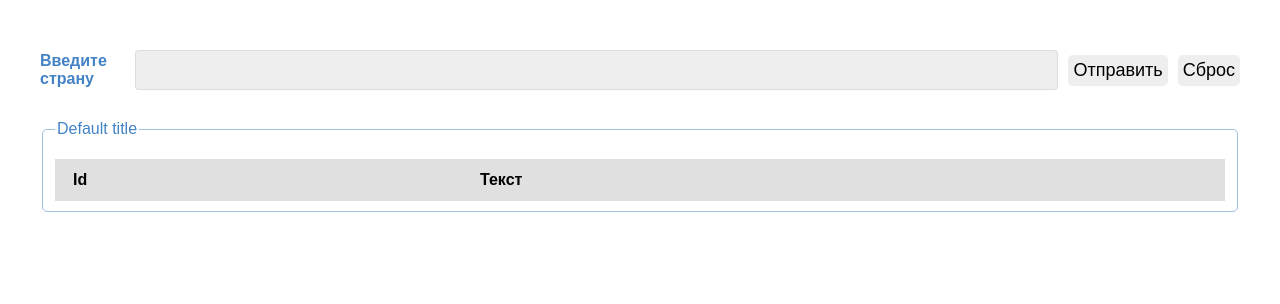
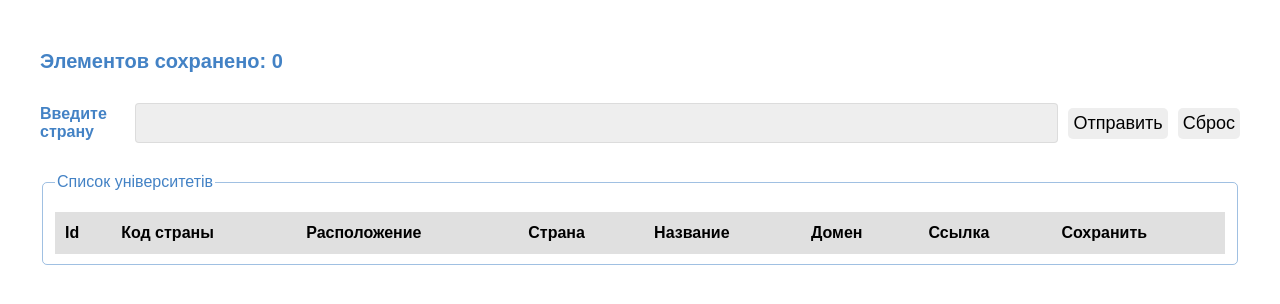
Before and after one commit to cyber-wf13/task-3, a Vue app: page / in a window 1280 px wide. Shown: the top 304 px of the page. Built offline with nearby package versions, Linux system fonts and the light colour scheme.

Commit message:
Add logic to save and load info of table

```diff
--- a/src/App.vue
+++ b/src/App.vue
@@ -1,7 +1,10 @@
 <template>
   <div class="container">
     <div class="content">
-      <form class="content__form form" @submit.prevent="handleSubmitForm">
+      <h2 class="content__title">
+        Элементов сохранено: {{ savedListItemsCount }}
+      </h2>
+      <form class="content__form form" @submit.enter.prevent="handleSubmitForm">
         <TextField
           class="form__field"
           title="Введите страну"
@@ -19,7 +22,7 @@
         </button>
       </form>
 
-      <ItemsField />
+      <ItemsField title="Список університетів" :listItems="universInfo" />
     </div>
   </div>
 </template>
@@ -35,6 +38,7 @@ export default {
     return {
       countryInput: "",
       universInfo: [],
+      savedListItemsCount: Number(localStorage.getItem("checkedItems")) || 0,
     };
   },
   methods: {
@@ -59,6 +63,7 @@ export default {
     handleResetForm() {
       this.countryInput = "";
       this.universInfo = [];
+      localStorage.clear();
     },
   },
 };
@@ -70,8 +75,14 @@ export default {
 .content {
   padding: 50px 0 0;
 
+  &__title {
+    color: $c-accent;
+    font-size: rem(20);
+    margin-bottom: rem(30);
+  }
+
   &__form {
-    margin-bottom: em(30);
+    margin-bottom: rem(30);
   }
 }
 
--- a/src/components/ItemsField.vue
+++ b/src/components/ItemsField.vue
@@ -5,7 +5,13 @@
       <thead class="field-table__head">
         <tr class="field-table__row field-table__head-row">
           <th class="field-table__ceil field-table__head-ceil">Id</th>
-          <th class="field-table__ceil field-table__head-ceil">Текст</th>
+          <th class="field-table__ceil field-table__head-ceil">Код страны</th>
+          <th class="field-table__ceil field-table__head-ceil">Расположение</th>
+          <th class="field-table__ceil field-table__head-ceil">Страна</th>
+          <th class="field-table__ceil field-table__head-ceil">Название</th>
+          <th class="field-table__ceil field-table__head-ceil">Домен</th>
+          <th class="field-table__ceil field-table__head-ceil">Ссылка</th>
+          <th class="field-table__ceil field-table__head-ceil">Сохранить</th>
         </tr>
       </thead>
       <tbody class="field-table__body">
@@ -13,9 +19,44 @@
           class="field-table__row field-table__body-row"
           v-for="(item, idx) in listOfItems"
           :key="idx"
+          @change="checkSaveHandle(idx, $event)"
         >
-          <th class="field-table__ceil field-table__body-ceil">{{ idx }}</th>
-          <th class="field-table__ceil field-table__body-ceil">{{ item }}</th>
+          <th class="field-table__ceil field-table__body-ceil">
+            {{ idx + 1 }}
+          </th>
+          <th class="field-table__ceil field-table__body-ceil">
+            {{ item.alpha_two_code }}
+          </th>
+          <th class="field-table__ceil field-table__body-ceil">
+            {{ item["state-province"] ? item["state-province"] : "Н/А" }}
+          </th>
+          <th class="field-table__ceil field-table__body-ceil">
+            {{ item.country }}
+          </th>
+          <th class="field-table__ceil field-table__body-ceil">
+            {{ item.name }}
+          </th>
+          <th class="field-table__ceil field-table__body-ceil">
+            <span
+              class="field-table__text-accent"
+              v-for="domain in item.domains"
+              :key="domain"
+              >{{ domain }}</span
+            >
+          </th>
+          <th class="field-table__ceil field-table__body-ceil">
+            <a
+              class="field-table__link"
+              v-for="link in item.web_pages"
+              :key="link"
+              :href="link"
+              target="_blank"
+              >{{ link }}</a
+            >
+          </th>
+          <th class="field-table__ceil field-table__body-ceil">
+            <input type="checkbox" :checked="item.checked" />
+          </th>
         </tr>
       </tbody>
     </table>
@@ -34,9 +75,13 @@ export default {
       default: "Default title",
     },
   },
+  mounted() {
+    this.listOfItems = [...this.checkUniversLocalStorage()];
+  },
   data() {
     return {
       listOfItems: [...this.listItems],
+      checkedItems: localStorage.getItem("checkedItems") || 0,
     };
   },
   methods: {
@@ -46,10 +91,43 @@ export default {
       this.listOfItems.push(inputValue);
       this.$emit("tableChange", this.listOfItems);
     },
+    checkSaveHandle(idx, e) {
+      let isChecked = e.target.checked;
+      if (isChecked) {
+        this.listOfItems[idx].checked = true;
+        this.saveUnivers.push(this.listOfItems[idx]);
+        this.checkedItems = Number(this.checkedItems) + 1;
+      } else {
+        this.listOfItems[idx].checked = false;
+        const listItemIdx = this.saveUnivers.findIndex((saveItem) => {
+          return saveItem.name == this.listOfItems[idx].name;
+        });
+        this.saveUnivers.splice(listItemIdx, 1);
+        this.checkedItems = Number(this.checkedItems) - 1;
+      }
+      localStorage.setItem("univers", JSON.stringify(this.saveUnivers));
+      localStorage.setItem("checkedItems", this.checkedItems);
+    },
+    checkUniversLocalStorage() {
+      if (localStorage.getItem("univers")) {
+        const savedListItems = JSON.parse(localStorage.getItem("univers"));
+        return savedListItems;
+      }
+      return [];
+    },
   },
   watch: {
     listItems(newList) {
-      this.listOfItems = [...newList];
+      const listUpdated = newList.map((item) => {
+        return Object.assign(item, { checked: false });
+      });
+
+      this.listOfItems = [...this.checkUniversLocalStorage(), ...listUpdated];
+    },
+  },
+  computed: {
+    saveUnivers() {
+      return [...this.checkUniversLocalStorage()];
     },
   },
   components: { TextField },
@@ -97,8 +175,18 @@ export default {
   }
 
   &__ceil {
-    padding: 12px 0 12px 18px;
+    padding: 12px 10px 12px;
     text-align: left;
+  }
+
+  &__link {
+    color: $c-accent;
+    font-weight: 600;
+  }
+
+  &__text-accent {
+    color: $c-accent;
+    font-weight: 300;
   }
 }
 </style>
```
